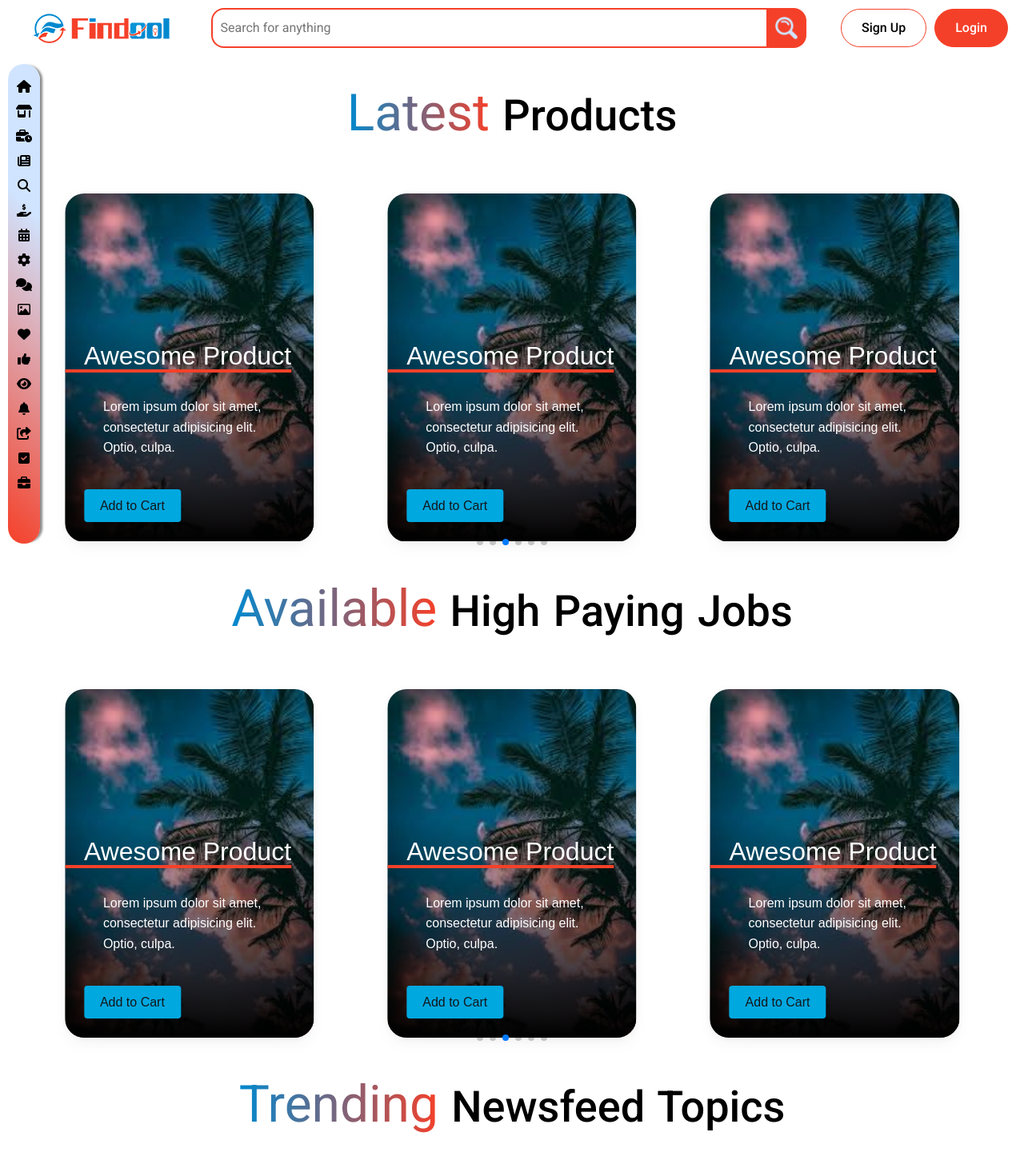
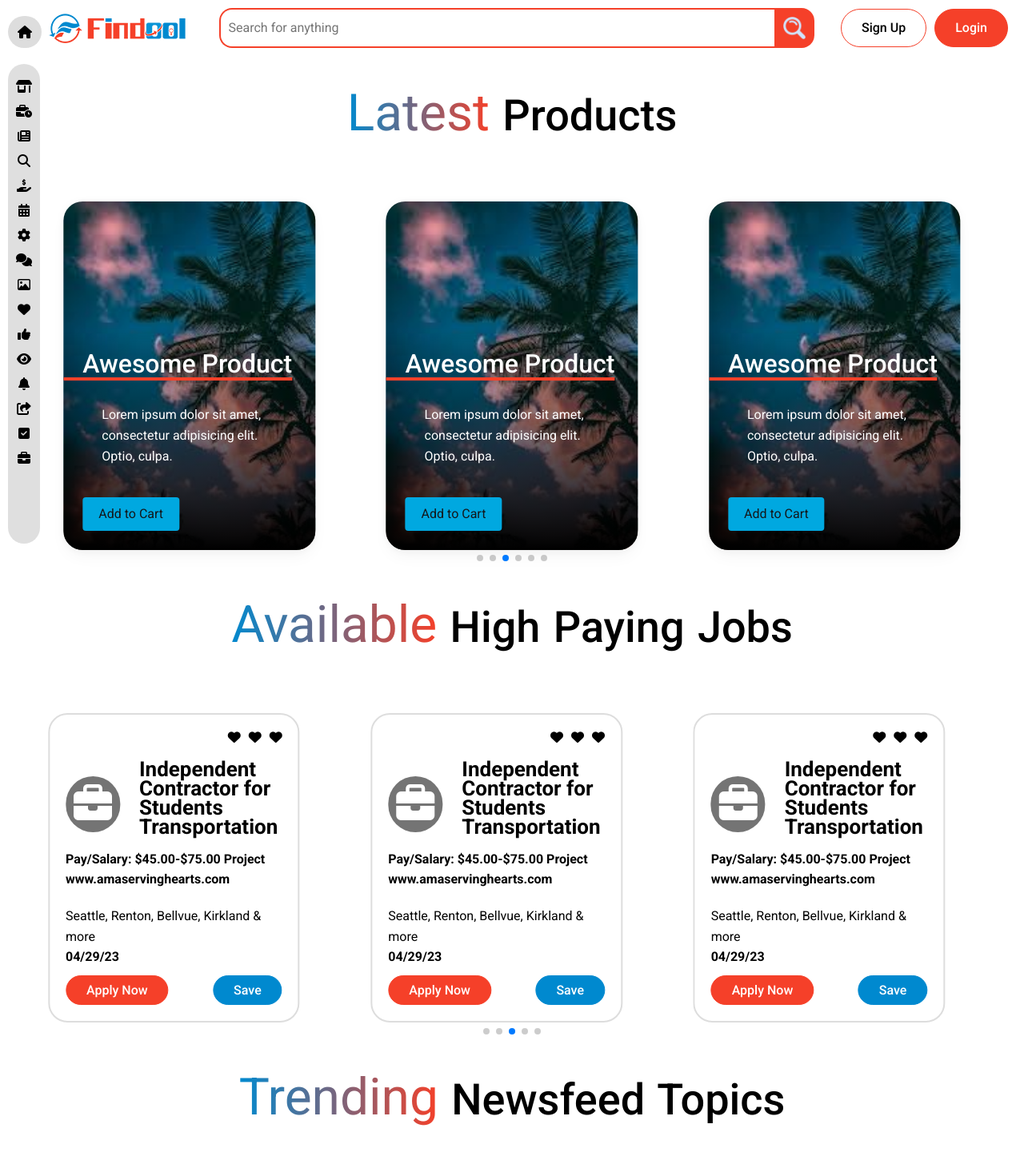
Before and after one commit to YousufChohan/findool_current_design, a React (Create React App) app: page / in a window 1280 px wide. Shown: the top 1451 px of the page at 80% size. Built offline with nearby package versions, Linux system fonts and the light colour scheme.

Commit message:
Added new Job Cards

```diff
--- a/src/App.css
+++ b/src/App.css
@@ -117,9 +117,9 @@ header {
   left: 10px;
   float:right;
   z-index: 100;
-  box-shadow: 5px 0 3px -2px #888;
-  /* background-color: #d0e4ff; */
-  background: linear-gradient(45deg, #f54029, #d0e4ff 70%);
+  /* box-shadow: 5px 0 3px -2px #888; */
+  background-color: #ddddddee;
+  /* background: linear-gradient(45deg, #f54029, #d0e4ff 70%); */
   transition: width 200ms ease-in-out;
 }
 
@@ -150,6 +150,20 @@ header {
   top: 10%;
   margin: 20px 10px;
   left: 10px;
+  display: flex;
+  flex-direction: column;
+  gap: 15px;
+  align-items: center;
+  justify-content: center;
+}
+
+.home-logo{
+  position: fixed;
+  top: 0;
+  background-color: #ddd;
+  padding: 12px;
+  margin: 20px 10px;
+  border-radius: 100px;
   display: flex;
   flex-direction: column;
   gap: 15px;
@@ -190,9 +204,10 @@ header {
   transition-delay: 2s;
 }
 
-.desktop-nav .menu-items a {
+.desktop-nav .menu-items a, .desktop-nav .menu-items button {
   display: block;
-  font-size: inherit;
+  font-size: 15px;
+  font-weight: 500;
   color: inherit;
   text-decoration: none;
 }
@@ -237,15 +252,16 @@ header {
   position: relative;
   right: 0;
   left: auto;
-  box-shadow: 0 10px 15px -3px rgba(46, 41, 51, 0.08),
-    0 4px 6px -2px rgba(71, 63, 79, 0.16);
+  /* box-shadow: 0 10px 15px -3px rgba(46, 41, 51, 0.08),
+    0 4px 6px -2px rgba(71, 63, 79, 0.16); */
   font-size: 0.875rem;
   z-index: 9999;
   width: inherit;
   padding: 0.5rem 0;
   list-style: none;
   transition: display 500ms ease;
-  background-color: rgba(217, 237, 247, 0.459);
+  background-color: #fff;
+  /* background-color: rgba(217, 237, 247, 0.459); */
   border-radius: 0.5rem;
   display: none;
 }
@@ -408,6 +424,75 @@ header {
   gap: 20px;
 }
 
+/* Job Card CSS Starts Here */
+
+.job-card-wrapper{
+  max-width: 35ch;
+  margin: 30px 0;
+  padding: 20px;
+  border-radius: 24px !important;
+  overflow: hidden;
+  transition: transform 500ms ease;
+  border: 2px solid #ddd
+}
+
+.job-icon{
+  background-color: #747474;
+  border-radius: 100px;
+  padding: 10px;
+  width: 70px;
+  height: 70px;
+}
+
+.job-title{
+  font-size: 26px;
+  font-weight: 600;
+  line-height: 1.5rem;
+  color:  #000;
+  margin-left: 1.5rem;
+}
+
+.job-card-content p{
+  font-size: 16px !important;
+  font-weight: 600;
+  color: #000;
+  margin: 0;
+}
+
+.job-card-content2{
+  margin-top: 20px;
+}
+
+.job-card-content2 .job-card-date{
+  font-size: 16px !important;
+  font-weight: 600;
+  color: #000;
+  margin: 0;
+}
+
+.job-card-content2 .job-card-address{
+  margin: 0;
+  color: #000;
+}
+
+.job-card-buttons{
+  margin-top: 10px;
+  display: flex;
+  justify-content: space-between;
+}
+
+.job-card-buttons button{
+  padding: 5px 25px;
+}
+
+.job-card{
+
+}
+
+/* Job Card CSS Ends Here */
+
+/* ///////////////////////////// */
+
 /* Card CSS Starts here */
 
 .card-wrapper{
@@ -415,7 +500,6 @@ header {
   width: 100%;
   place-items: center;
   line-height: 1.6;
-  font-family: sans-serif;
 }
 
 .card {
@@ -424,7 +508,7 @@ header {
   background-size: cover;
   padding: 10rem 0 0;
   max-width: 35ch;
-  margin: 20px 0;
+  margin: 30px 0;
   border-radius: 24px !important;
   overflow: hidden;
   transition: transform 500ms ease;
--- a/src/App.js
+++ b/src/App.js
@@ -8,6 +8,7 @@ import "swiper/css/navigation";
 import ProductCard from "./Components/ProductCard";
 import { Autoplay, Pagination, Navigation } from "swiper/modules";
 import Newsfeed from "./Components/Newsfeed";
+import JobCard from "./Components/JobCard";
 function App() {
   return (
     <>
@@ -74,22 +75,19 @@ function App() {
         onSwiper={(swiper) => console.log(swiper)}
       >
         <SwiperSlide>
-          <ProductCard />
+          <JobCard />
         </SwiperSlide>
         <SwiperSlide>
-          <ProductCard />
+          <JobCard />
         </SwiperSlide>
         <SwiperSlide>
-          <ProductCard />
+          <JobCard />
         </SwiperSlide>
         <SwiperSlide>
-          <ProductCard />
+          <JobCard />
         </SwiperSlide>
         <SwiperSlide>
-          <ProductCard />
-        </SwiperSlide>
-        <SwiperSlide>
-          <ProductCard />
+          <JobCard />
         </SwiperSlide>
       </Swiper>
 
--- a/src/Components/Header.js
+++ b/src/Components/Header.js
@@ -12,7 +12,7 @@ function Header() {
           <MobileNav />
         </div>
         <Link to="/">
-          <img src={logo} alt="Findool Logo" style={{ marginLeft: 20 }} />
+          <img src={logo} alt="Findool Logo" style={{ marginLeft: 40 }} />
         </Link>
         <div style={{ display: "flex", width: "60%" }}>
           <input
--- /dev/null
+++ b/src/Components/JobCard.js
@@ -0,0 +1,51 @@
+import React from "react";
+import "../App.css";
+const JobCard = () => (
+  <div className="job-card-wrapper">
+    <div style={{ display: "flex", justifyContent: "flex-end", gap: 10 }}>
+      <i class="fa-solid fa-heart" style={{ color: "#000" }}></i>
+      <i class="fa-solid fa-heart" style={{ color: "#000" }}></i>
+      <i class="fa-solid fa-heart" style={{ color: "#000" }}></i>
+    </div>
+    <div
+      style={{
+        display: "flex",
+        flexDirection: "row",
+        marginTop: 20,
+        alignItems: "center",
+        justifyContent: "space-between",
+      }}
+    >
+      <span className="job-icon">
+        <i
+          class="fa-solid fa-briefcase --fa-primary-color"
+          style={{ color: "#fff", fontSize: 48 }}
+        ></i>
+      </span>
+      <p className="job-title">
+        Independent Contractor for Students Transportation
+      </p>
+    </div>
+    <div className="job-card-content">
+      <p>Pay/Salary: $45.00-$75.00 Project</p>
+      <p>www.amaservinghearts.com</p>
+    </div>
+    <div className="job-card-content2">
+      <p className="job-card-address">
+        Seattle, Renton, Bellvue, Kirkland & more
+      </p>
+      <p className="job-card-date">04/29/23</p>
+    </div>
+    <div className="job-card-buttons">
+      <button className="login-button">Apply Now</button>
+      <button
+        className="login-button"
+        style={{ borderColor: "#0089cf", backgroundColor: "#0089cf" }}
+      >
+        Save
+      </button>
+    </div>
+  </div>
+);
+
+export default JobCard;
--- a/src/Components/MenuItems.js
+++ b/src/Components/MenuItems.js
@@ -21,20 +21,20 @@ const MenuItems = ({ items }) => {
     };
   }, [dropdown]);
 
-  const onMouseEnter = () => {
-    setDropdown(true);
-  };
+  // const onMouseEnter = () => {
+  //   setDropdown(true);
+  // };
 
-  const onMouseLeave = () => {
-    setDropdown(false);
-  };
+  // const onMouseLeave = () => {
+  //   setDropdown(false);
+  // };
 
   return (
     <li
       className="menu-items"
       ref={ref}
-      onMouseEnter={onMouseEnter}
-      onMouseLeave={onMouseLeave}
+      // onMouseEnter={onMouseEnter}
+      // onMouseLeave={onMouseLeave}
     >
       {items.submenu ? (
         <>
--- a/src/Components/Navbar.js
+++ b/src/Components/Navbar.js
@@ -7,12 +7,14 @@ import logo from "../Assets/Images/logo2.png";
 export const Navbar = () => {
   return (
     <>
+      <Link className="home-logo" to="/">
+        <i
+          class="fa-solid fa-house --fa-primary-color"
+          style={{ color: "#000" }}
+        ></i>
+      </Link>
       <nav className="desktop-nav">
         <div className="nav-logos">
-          <i
-            class="fa-solid fa-house --fa-primary-color"
-            style={{ color: "#000" }}
-          ></i>
           <i class="fa-solid fa-shop" style={{ color: "#000" }}></i>
           <i class="fa-solid fa-business-time" style={{ color: "#000" }}></i>
           <i class="fa-solid fa-newspaper" style={{ color: "#000" }}></i>
```
Also changed, not shown: src/Routes/Auth/Login.css (line endings or trailing spaces).
